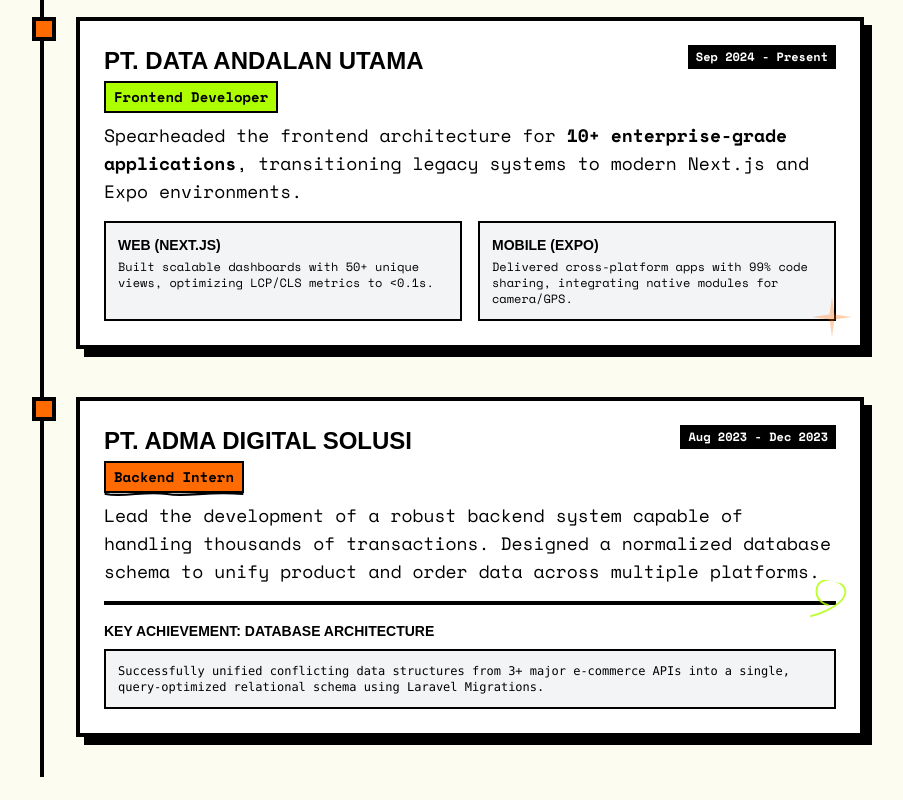
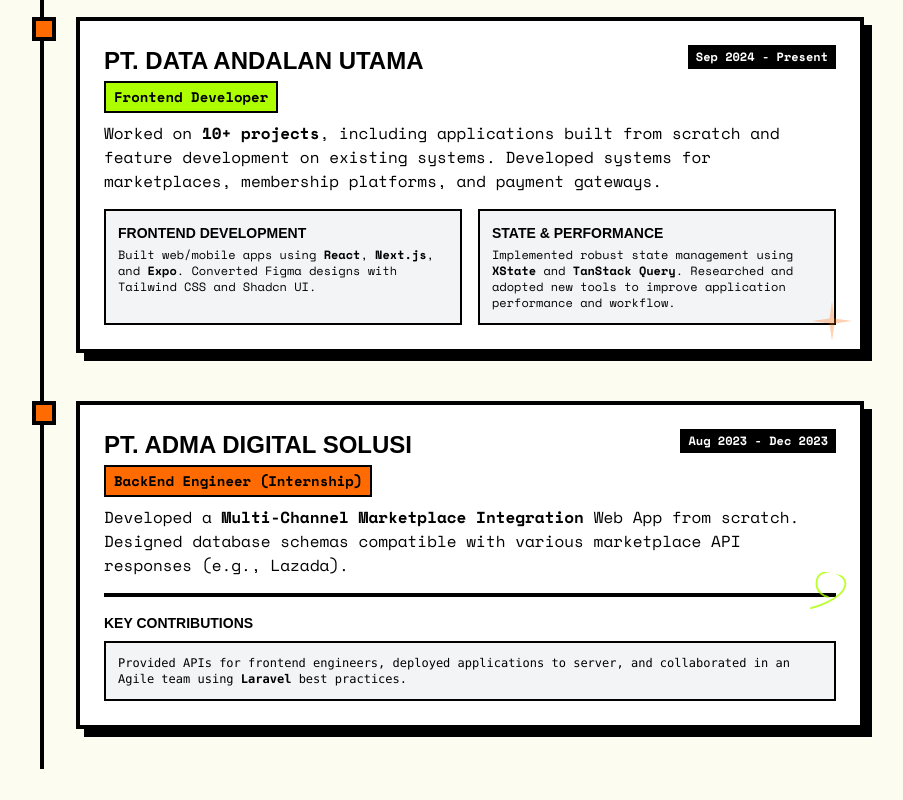
Before and after one commit to dafariski77/my-profile, a Next.js app: page / in a window 1280 px wide. Shown: the part 1220-2020 px from the top of the page, without its empty margins (208-1111 px from the left). Built offline with nearby package versions, Linux system fonts and the light colour scheme; a web font is replaced by a local one.

Commit message:
feat: adjust wording and add download resume button

```diff
--- a/src/app/page.tsx
+++ b/src/app/page.tsx
@@ -31,7 +31,7 @@
 
       <ContactCTA />
       <footer className="text-center font-bold mt-20 border-t-4 border-black pt-8">
-        <p>&copy; {new Date().getFullYear()} - Built with Neobrutalism</p>
+        <p>&copy; {new Date().getFullYear()} - StraySheep</p>
       </footer>
     </main>
   );
--- a/src/components/ExperienceTimeline.tsx
+++ b/src/components/ExperienceTimeline.tsx
@@ -54,7 +54,7 @@
                   Cloud Infrastructure
                 </h4>
                 <p className="text-xs">
-                  Managing AWS resources including EC2, RDS, and S3 for high
+                  Managing AWS resources including EC2 and S3 for high
                   availability and performance.
                 </p>
               </div>
@@ -80,29 +80,33 @@
               </span>
             </div>
 
-            <p className="mb-4 text-lg font-medium">
-              Spearheaded the frontend architecture for{" "}
-              <strong>10+ enterprise-grade applications</strong>, transitioning
-              legacy systems to modern Next.js and Expo environments.
+            <p className="mb-4 text-base font-medium">
+              Worked on <strong>10+ projects</strong>, including applications
+              built from scratch and feature development on existing systems.
+              Developed systems for marketplaces, membership platforms, and
+              payment gateways.
             </p>
 
             <div className="grid grid-cols-1 md:grid-cols-2 gap-4">
               <div className="bg-gray-100 p-3 border-2 border-black">
                 <h4 className="font-bold text-sm mb-1 uppercase">
-                  Web (Next.js)
+                  Frontend Development
                 </h4>
                 <p className="text-xs">
-                  Built scalable dashboards with 50+ unique views, optimizing
-                  LCP/CLS metrics to &#60;0.1s.
+                  Built web/mobile apps using <strong>React</strong>,{" "}
+                  <strong>Next.js</strong>, and <strong>Expo</strong>. Converted
+                  Figma designs with Tailwind CSS and Shadcn UI.
                 </p>
               </div>
               <div className="bg-gray-100 p-3 border-2 border-black">
                 <h4 className="font-bold text-sm mb-1 uppercase">
-                  Mobile (Expo)
+                  State & Performance
                 </h4>
                 <p className="text-xs">
-                  Delivered cross-platform apps with 99% code sharing,
-                  integrating native modules for camera/GPS.
+                  Implemented robust state management using{" "}
+                  <strong>XState</strong> and <strong>TanStack Query</strong>.
+                  Researched and adopted new tools to improve application
+                  performance and workflow.
                 </p>
               </div>
             </div>
@@ -119,7 +123,7 @@
                 </h3>
                 <div className="relative inline-block mt-1">
                   <p className="text-sm font-bold bg-cyber-orange px-2 py-1 inline-block border-2 border-black relative z-10">
-                    Backend Intern
+                    BackEnd Engineer (Internship)
                   </p>
                   <ScribbleUnderline className="absolute -bottom-2 left-0 w-full text-black z-0" />
                 </div>
@@ -129,21 +133,21 @@
               </span>
             </div>
 
-            <p className="mb-4 text-lg font-medium">
-              Lead the development of a robust backend system capable of
-              handling thousands of transactions. Designed a normalized database
-              schema to unify product and order data across multiple platforms.
+            <p className="mb-4 text-base font-medium">
+              Developed a <strong>Multi-Channel Marketplace Integration</strong>{" "}
+              Web App from scratch. Designed database schemas compatible with
+              various marketplace API responses (e.g., Lazada).
             </p>
 
             <div className="border-t-4 border-black pt-4 relative mt-4">
               <SpiralIcon className="absolute -top-6 -right-4 w-12 h-12 text-cyber-lime opacity-80 transform rotate-12 pointer-events-none" />
               <h4 className="font-black text-sm mb-2 uppercase">
-                Key Achievement: Database Architecture
+                Key Contributions
               </h4>
               <div className="bg-gray-100 p-3 border-2 border-black font-mono text-xs">
-                Successfully unified conflicting data structures from 3+ major
-                e-commerce APIs into a single, query-optimized relational schema
-                using Laravel Migrations.
+                Provided APIs for frontend engineers, deployed applications to
+                server, and collaborated in an Agile team using{" "}
+                <strong>Laravel</strong> best practices.
               </div>
             </div>
           </div>
--- a/src/components/IntegratedProjects.tsx
+++ b/src/components/IntegratedProjects.tsx
@@ -5,25 +5,43 @@
 const projects = [
   {
     title: "FISIMATE",
-    role: "AI-Driven Aquaculture Ecosystem",
-    desc: "Revolutionizing fish farming with autonomous feeding & real-time analytics.",
-    tech: ["Express.js", "Gemini AI", "IoT"],
+    role: "Fullstack Web Developer",
+    date: "Feb 2024 – Jul 2024",
+    desc: "A physics learning platform with interactive simulations and Gemini AI content generation.",
+    points: [
+      "Built a robust Express.js backend & Next.js admin panel with Gemini AI integration.",
+      "Implemented complex state management using TanStack Query & Prisma ORM.",
+      "Automated GCP deployments via Cloud Build CI/CD pipelines.",
+    ],
+    tech: ["Express.js", "Next.js", "Prisma", "Gemini AI", "GCP"],
     color: "bg-cyber-lime",
     href: "#",
   },
   {
     title: "Hear4U",
-    role: "Mental Health Bridge",
-    desc: "Connecting seamless support systems via AI & professional care.",
-    tech: ["Hapi.js", "FastAPI", "GCP"],
+    role: "Fullstack Web Developer",
+    date: "May 2024 – Jun 2024",
+    desc: "An AI-powered application helping deaf individuals recognize environmental sounds.",
+    points: [
+      "Developed microservices with Hapi.js (Auth) & FastAPI (ML Model).",
+      "Built accessible Next.js interfaces for users & administrators.",
+      "Deployed full-stack infrastructure on GCP with automated workflows.",
+    ],
+    tech: ["Hapi.js", "FastAPI", "Next.js", "GCP", "Cloud Build"],
     color: "bg-cyber-orange",
     href: "#",
   },
   {
     title: "Connect Ticket",
-    role: "High-Performance Ticketing Engine",
-    desc: "Handling peak-load access for massive events with zero downtime.",
-    tech: ["Laravel", "MySQL", "Redis"],
+    role: "Fullstack Web Developer",
+    date: "Jun 2023 – Jul 2023",
+    desc: "A high-performance online event ticket booking platform.",
+    points: [
+      "Engineered a scalable Laravel API for high-traffic event booking.",
+      "Created a responsive Next.js frontend with Chakra UI components.",
+      "Optimized data fetching performance using TanStack Query.",
+    ],
+    tech: ["Laravel", "Next.js", "Chakra UI", "Tanstack Query"],
     color: "bg-white",
     href: "#",
   },
@@ -36,35 +54,57 @@
         INTEGRATED PROJECTS
       </h2>
 
-      <div className="grid grid-cols-1 md:grid-cols-3 gap-8">
+      <div className="grid grid-cols-1 lg:grid-cols-2 xl:grid-cols-3 gap-8">
         {projects.map((project, idx) => (
           <Link
             key={idx}
             href={project.href}
             target="_blank"
-            className={`${project.color} border-4 border-black p-5 shadow-neobrutalism flex flex-col justify-between hover:translate-x-1 hover:translate-y-1 hover:shadow-none transition-all duration-200 h-full relative group`}
+            className={`${project.color} border-4 border-black p-5 shadow-neobrutalism flex flex-col hover:translate-x-1 hover:translate-y-1 hover:shadow-none transition-all duration-200 h-full relative group`}
           >
-            <div>
-              <h3 className="text-2xl font-black uppercase mb-1">
+            <div className="grow">
+              <div className="flex justify-between items-start mb-2 pr-6">
+                <h3 className="text-2xl font-black uppercase leading-tight">
                   {project.title}
                 </h3>
-              <p className="text-xs font-bold border-b-2 border-black inline-block mb-3 pb-0.5">
+              </div>
+              <div className="mb-2">
+                <span className="text-[10px] font-black bg-black text-white px-1.5 py-0.5 inline-block mb-1">
+                  {project.date}
+                </span>
+                <br />
+                <p className="text-xs font-bold border-b-2 border-black inline-block pb-0.5">
                   {project.role}
                 </p>
-              <p className="font-medium mb-4">{project.desc}</p>
               </div>
 
-            <ExternalLink className="absolute top-4 right-4 w-6 h-6 text-black opacity-0 group-hover:opacity-100 transition-opacity duration-200" />
-            <div className="flex flex-wrap gap-2 mt-4">
+              <p className="text-sm font-medium mb-4 leading-snug">
+                {project.desc}
+              </p>
+
+              <ul className="list-disc list-inside text-xs mb-6 space-y-1 font-medium text-gray-800">
+                {project.points.map((point, i) => (
+                  <li key={i} className="leading-relaxed pl-1 -indent-1 ml-1">
+                    {point}
+                  </li>
+                ))}
+              </ul>
+            </div>
+
+            <div className="mt-auto pt-4 border-t-2 border-black/10">
+              <div className="flex flex-wrap gap-2">
                 {project.tech.map((t) => (
                   <span
                     key={t}
-                  className="text-xs font-bold border-2 border-black px-1.5 py-0.5 bg-white"
+                    className="text-[10px] uppercase font-bold border-2 border-black px-1.5 py-0.5 bg-white"
                   >
                     {t}
                   </span>
                 ))}
               </div>
+            </div>
+
+            <ExternalLink className="absolute top-5 right-5 w-5 h-5 text-black opacity-0 group-hover:opacity-100 transition-opacity duration-200" />
           </Link>
         ))}
       </div>
--- a/src/components/ModernTooling.tsx
+++ b/src/components/ModernTooling.tsx
@@ -7,7 +7,7 @@
         MODERN TOOLING
       </h2>
 
-      <div className="grid grid-cols-1 md:grid-cols-2 gap-8">
+      <div className="grid grid-cols-1 lg:grid-cols-2 gap-8">
         {/* XState Card */}
         <div className="bg-cyber-bg border-4 border-black p-0 overflow-hidden shadow-neobrutalism">
           <div className="bg-black text-white p-3 font-mono text-sm border-b-4 border-black flex justify-between">
--- a/src/components/Skills.tsx
+++ b/src/components/Skills.tsx
@@ -50,7 +50,7 @@
         TECHNICAL ARSENAL
       </h2>
 
-      <div className="grid grid-cols-1 md:grid-cols-3 gap-8">
+      <div className="grid grid-cols-1 lg:grid-cols-3 gap-8">
         {skillCategories.map((category, index) => (
           <div
             key={index}
```
Also changed, not shown: src/components/Introduction.tsx (+10 -2 lines), src/components/VolunteerSection.tsx (+8 -8 lines), 1 other file (tests, documents, lock files or other folders). Lines whose indentation alone changed are shown as unchanged.
